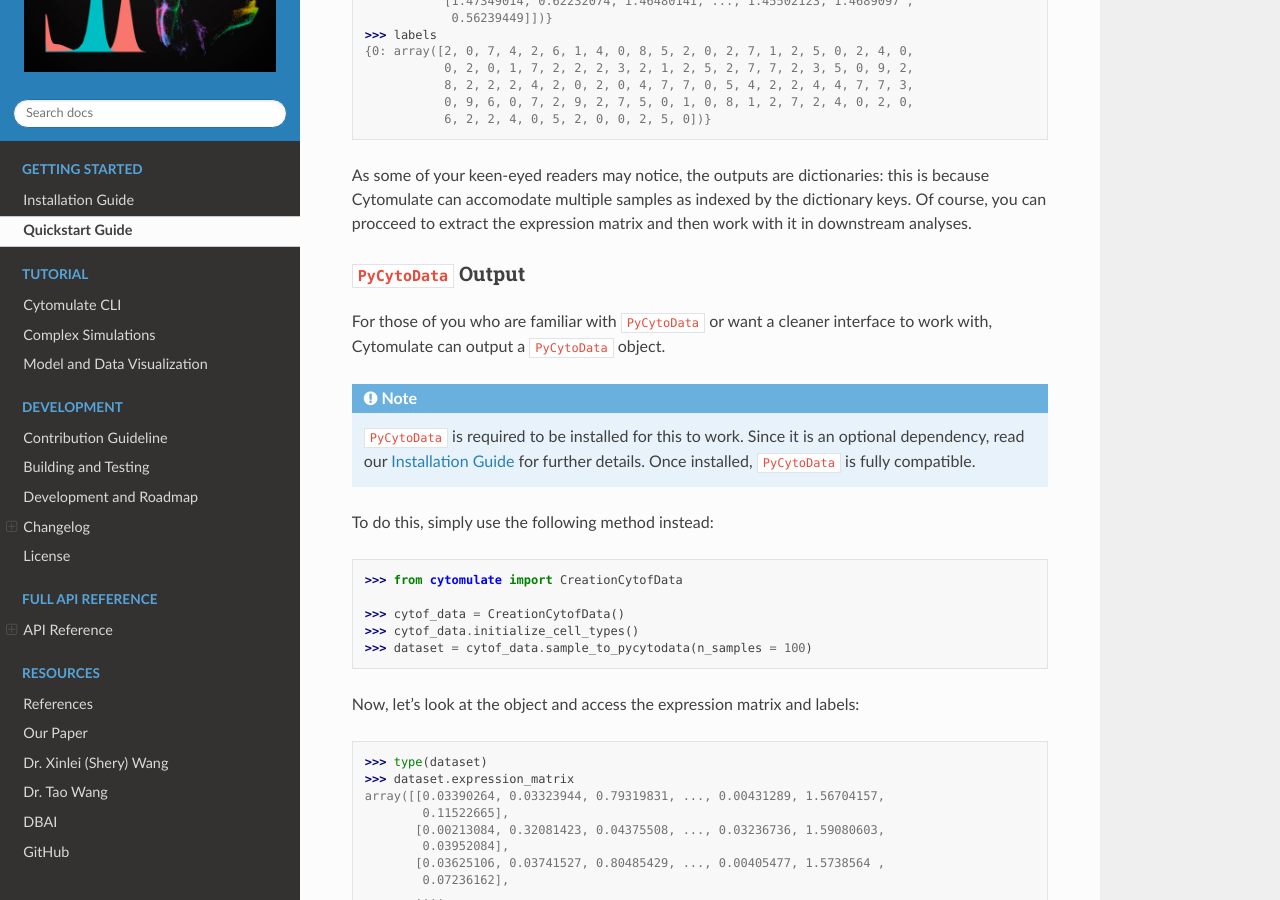
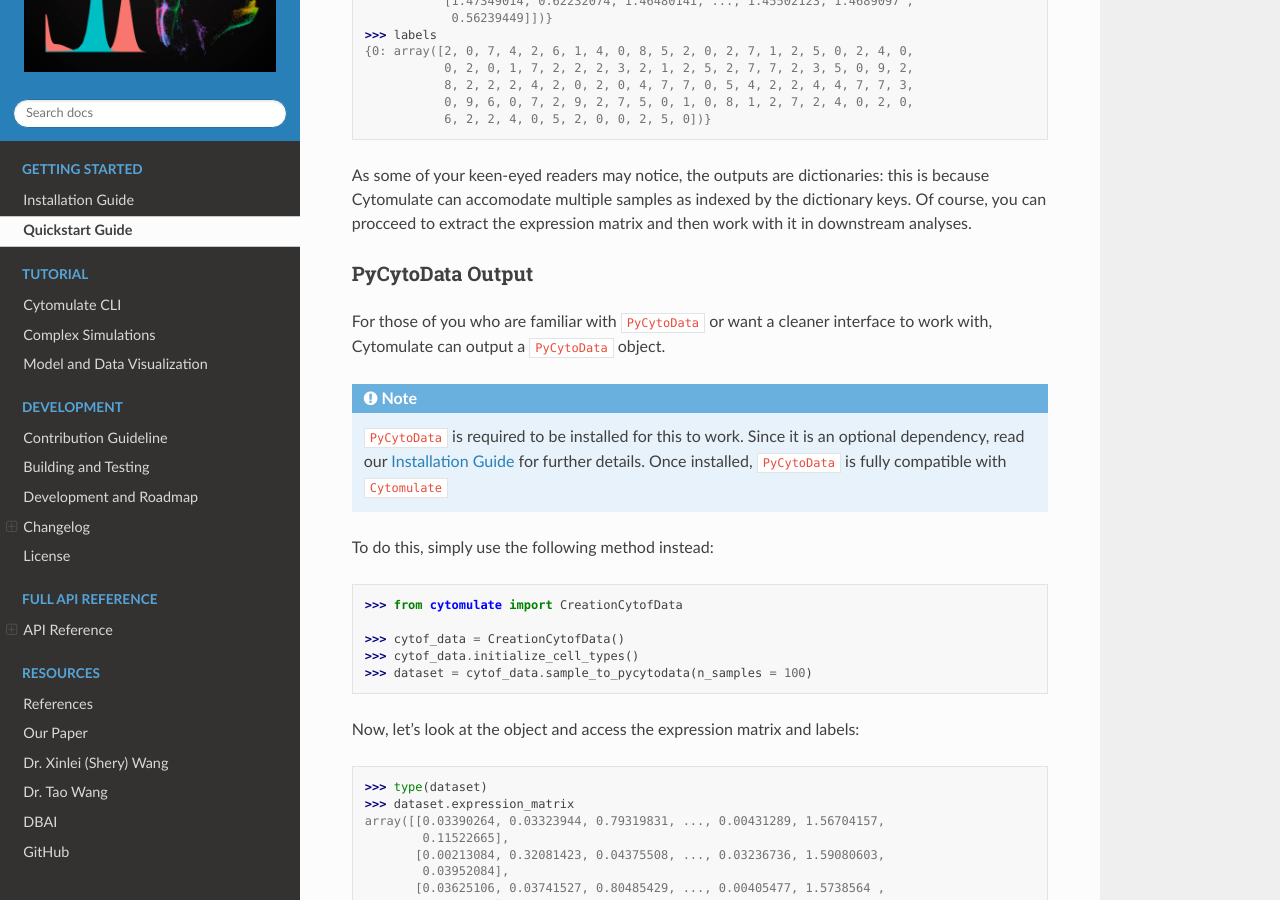
Before and after one commit to kevin931/cytomulate, a Sphinx documentation site: the page built from docs/source/quickstart.rst, in a window 1280 px wide and 900 px high, scrolled down 1161 px. Built offline with Sphinx 7.4.7 and the Read the Docs theme 2.0.0, drawn with Linux system fonts in a browser that asks for light colours; some of the changed text lies outside the part shown.

Commit message:
Fix documentation wordings

```diff
--- a/docs/source/installation.rst
+++ b/docs/source/installation.rst
@@ -70,9 +70,9 @@ Now, you can have the option to output your simulation results in a ``PyCytoData
 
 .. note::
 
-    ``PyCytoData`` requires ``Python>=3.7``, which is more strict than ``cytomulate``.
+    ``PyCytoData`` requires ``Python>=3.7``, which is stricter than ``cytomulate``.
     If you are still running an older version, please consider upgrading.
 
-.. image:: ../../../assets/pycytodata.jpg
+.. image:: ../../assets/pycytodata.jpg
    :width: 600
    :alt: PyCytoData Alliance
--- a/docs/source/quickstart.rst
+++ b/docs/source/quickstart.rst
@@ -72,7 +72,7 @@ this is because Cytomulate can accomodate multiple samples as indexed by
 the dictionary keys. Of course, you can procceed to extract the expression
 matrix and then work with it in downstream analyses.
 
-``PyCytoData`` Output
+PyCytoData Output
 ------------------------
 
 For those of you who are familiar with ``PyCytoData`` or want a cleaner interface
@@ -82,7 +82,7 @@ to work with, Cytomulate can output a ``PyCytoData`` object.
 
     ``PyCytoData`` is required to be installed for this to work. Since it is an
     optional dependency, read our `Installation Guide <https://cytomulate.readthedocs.io/en/dev/installation.html>`_
-    for further details. Once installed, ``PyCytoData`` is fully compatible.
+    for further details. Once installed, ``PyCytoData`` is fully compatible with ``Cytomulate``
 
 
 To do this, simply use the following method instead:
@@ -237,7 +237,7 @@ Now, let's look at our outputs:
                'Erythroblast'], dtype='<U17')}
 
 
-``PyCytoData`` Output
+PyCytoData Output
 ------------------------
 
 If you have fallen in love with ``PyCytoData``, good news: the emulation mode is compatible with
```
